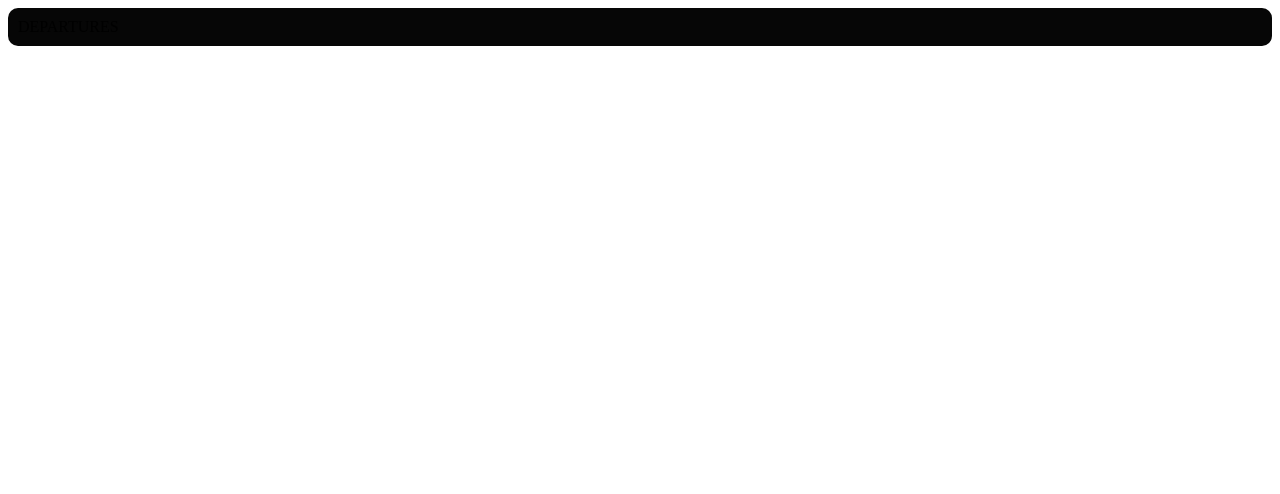
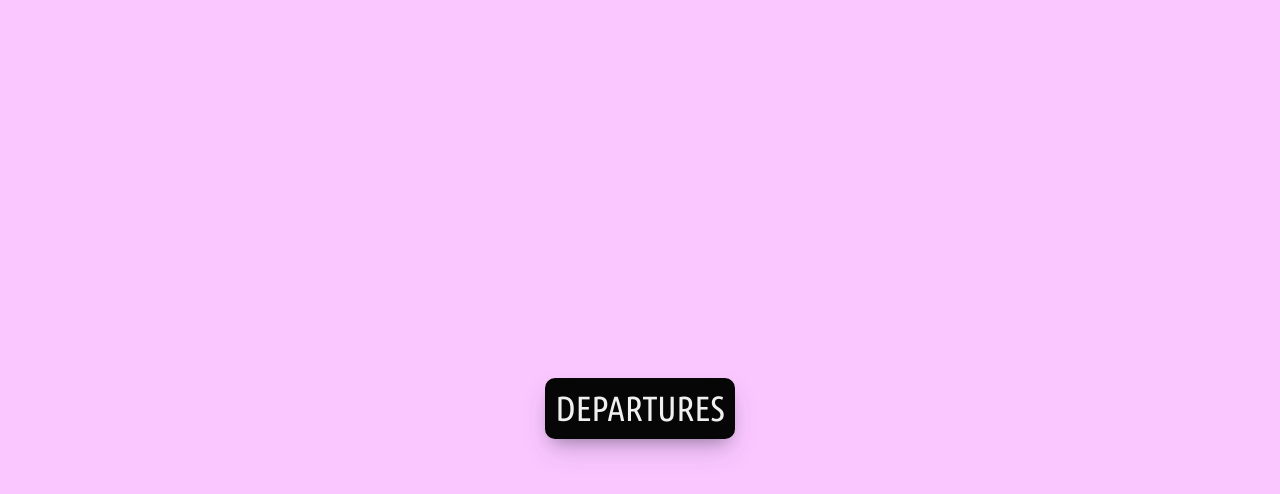
Before and after one commit to geebee22202/react-flight-widget, a React (Create React App) app: page / in a window 1280 px wide. Shown: the top 494 px of the page. Built offline with nearby package versions, Linux system fonts and the light colour scheme.

Commit message:
css styling

```diff
--- a/src/components/Table.jsx
+++ b/src/components/Table.jsx
@@ -1,5 +1,13 @@
-const Table  = () => {
-  return <></>;
+import TableHead from "./TableHead"
+import TableBody from "./TableBody"
+
+const Table = () => {
+  return (
+    <table>
+    <TableHead/>
+    <TableBody/>
+    </table>
+  );
 };
 
 export default Table;
--- a/src/index.css
+++ b/src/index.css
@@ -1,6 +1,20 @@
+@import url('https://fonts.googleapis.com/css2?family=Ubuntu+Condensed&display=swap');
+* {
+  font-family: "Ubuntu Condensed", sans-serif, Arial;
+  color: rgb(240, 240, 240);
+  font-size: 35px;
+}
+body {
+  display: flex;
+  justify-content: center;
+  height: 100vh;
+  align-items: center;
+  background-color: rgb(251, 199, 277);
+}
 .departures {
   background-color: rgb(6,6,6);
   border-radius: 10px;
   padding: 10px;
-  box-shadow: rgba(50,5093,0.25);
+  box-shadow: rgba(50,50,93,0.25) 0px 13px 27px -5px,
+   rgba(0,0,0,0.3) 0 8px 16px -8px;
 }
```
Also changed, not shown: src/index.js (renamed from src/index.jsx).
